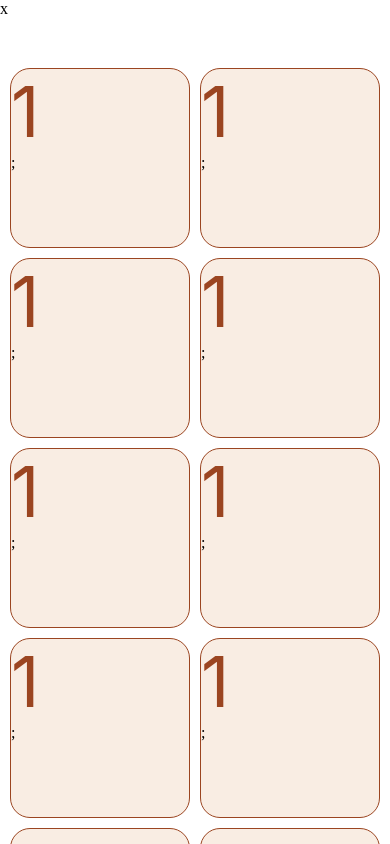
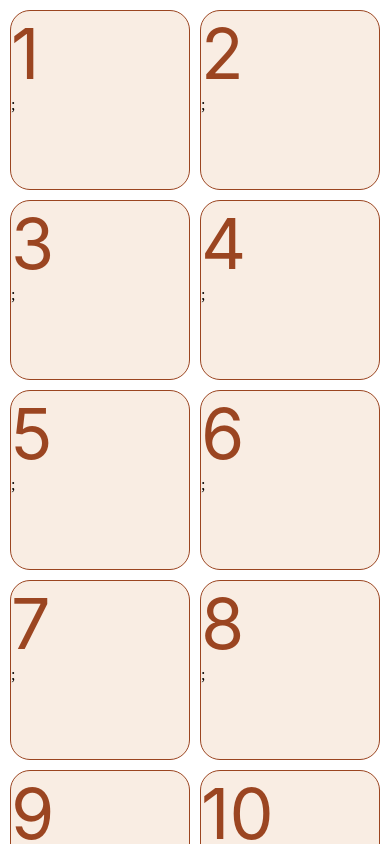
Before and after one commit to MALWICK/React-native-App, a React Native app: screen / in a window 390 px wide. Built offline with nearby package versions, Linux system fonts and the light colour scheme.

Commit message:
learning how to specify data type in typescript

```diff
--- a/App.tsx
+++ b/App.tsx
@@ -4,16 +4,16 @@ import DayListItem from "./src/component/core/DayListItem";
 
 const days = [...Array(24)].map((val, index) => index + 1);
 
+
 export default function App() {
   return (
     <View style={styles.container}>
-      x
       <FlatList
         contentContainerStyle={styles.content}
         numColumns={2}
         columnWrapperStyle={styles.column}
         data={days}
-        renderItem={({ item }) => <DayListItem />}
+        renderItem={({ item }) => <DayListItem day={item} />}
       />
       <StatusBar style="auto" />
     </View>
--- a/src/component/core/DayListItem.tsx
+++ b/src/component/core/DayListItem.tsx
@@ -1,15 +1,20 @@
 import { Text, View, StyleSheet } from "react-native";
 
-function DayListItem() {
+type DayListItem = {
+  day: number;
+};
+
+function DayListItem({ day }: DayListItem) {
+  console.log(day, "pers");
+
   return (
     <View style={styles.box}>
-      <Text style={styles.text}>1</Text>;
+      <Text style={styles.text}>{day}</Text>;
     </View>
   );
 }
 
 const styles = StyleSheet.create({
-
   box: {
     backgroundColor: "#f9ede3",
     /*   width: 100,
@@ -33,5 +38,4 @@ const styles = StyleSheet.create({
   },
 });
 
-
 export default DayListItem;
```
Lines whose indentation alone changed are shown as unchanged.
